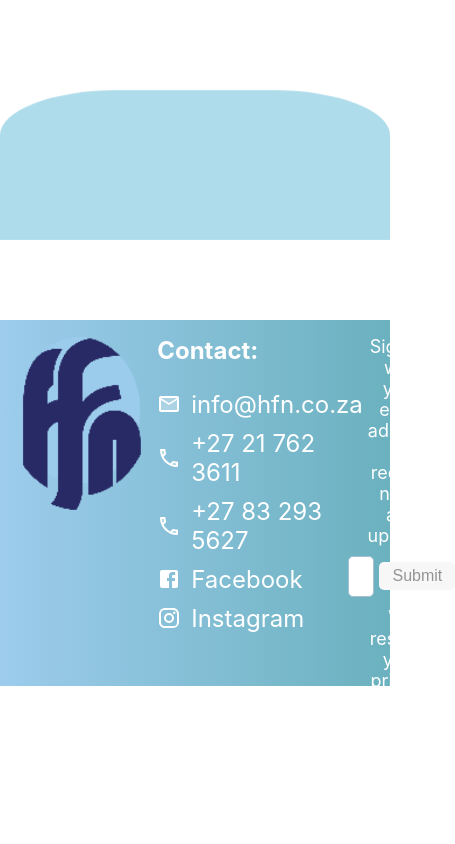
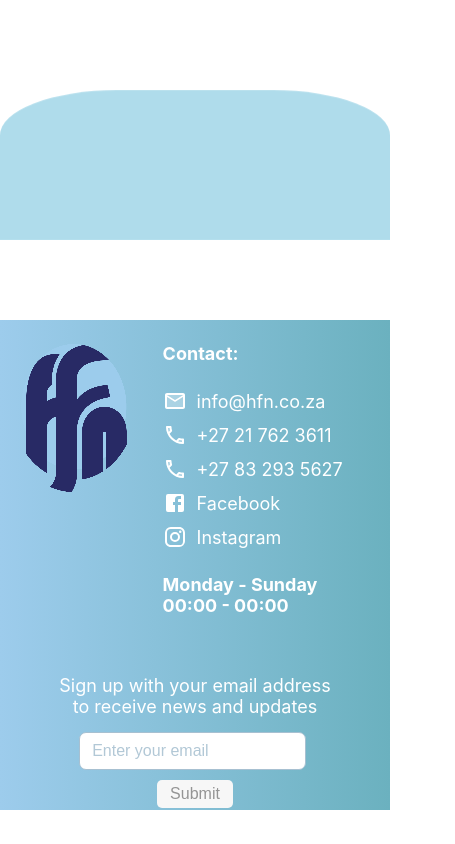
Before and after one commit to katelandcastelin/nursing-agency, a React (Create React App) app: page /contact in a window 390 px wide. Shown: the part 604-1448 px from the top of the page, 455 px wide, since content can reach past the window. Before the commit the page ends 1295 px from the top, so only its background shows below. Built offline with nearby package versions, Linux system fonts and the light colour scheme.

Commit message:
feat/footer-contents: added responsive styling for small screen

```diff
--- a/src/components/Footer.jsx
+++ b/src/components/Footer.jsx
@@ -11,16 +11,59 @@ const Container = styled.div`
   height: 350px;
   background: linear-gradient(to right, #9dccec, #6bb1bf);
   color: #fff;
-  padding-top: 4%;
+  padding: 4% 10%;
   margin-top: 80px;
   text-align: center;
   display: flex;
+  /* justify-content: space-around; */
+  justify-content: center;
+
+  @media (max-width: 1450px) {
+    display: flex;
+    justify-content: center;
+  }
+
+  @media (max-width: 1300px) {
+    padding-top: 5%;
+  }
+
+  @media (max-width: 1190px) {
+    padding-top: 6%;
+    display: flex;
+    justify-content: space-between;
+    padding: 6% 8%;
+  }
+
+  @media (max-width: 1160px) {
+    display: flex;
+    justify-content: space-between;
+    padding: 6% 5%;
+  }
+
+  @media (max-width: 715px) {
+    flex-direction: column;
+    display: block;
+    padding-bottom: 30%;
+  }
+
+  @media (max-width: 535px) {
+    flex-direction: column;
+    display: block;
+    padding-bottom: 30%;
+  }
 `;
 
 const LogoContainer = styled.div`
   display: flex;
   height: 50%;
-  margin-left: 4%;
+
+  @media (max-width: 1050px) {
+    height: 40%;
+  }
+
+  @media (max-width: 915px) {
+    height: 30%;
+  }
 `;
 
 const Logo = styled.img`
@@ -29,8 +72,33 @@ const Logo = styled.img`
 
 const ContactDetailsContainer = styled.div`
   text-align: left;
-  font-size: x-large;
-  margin-left: 4%;
+  font-size: large;
+  margin-left: 35%;
+  width: 800px;
+
+  @media (max-width: 1450px) {
+    margin-left: 15%;
+  }
+
+  @media (max-width: 1300px) {
+    margin-left: 12%;
+  }
+
+  @media (max-width: 1190px) {
+    margin-left: 8%;
+  }
+
+  @media (max-width: 920px) {
+    margin-left: 7%;
+  }
+
+  @media (max-width: 715px) {
+    margin-left: 17%;
+  }
+
+  @media (max-width: 535px) {
+    margin-left: 10%;
+  }
 `;
 
 const ContactLink = styled(Link)`
@@ -43,26 +111,71 @@ const ContactLink = styled(Link)`
 
 const SignUpContainer = styled.div`
   font-size: large;
-  width: 20%;
+
+  @media (max-width: 1450px) {
+    margin-left: 15%;
+  }
+
+  @media (max-width: 1425px) {
+    margin-left: 10%;
+    width: 30%;
+  }
+
+  @media (max-width: 1190px) {
+    margin-left: 5%;
+    width: 40%;
+  }
+
+  @media (max-width: 1050px) {
+    margin-left: 2%;
+  }
+
+  @media (max-width: 920px) {
+    width: 45%;
+  }
+
+  @media (max-width: 850px) {
+    margin-left: 0;
+  }
+
+  @media (max-width: 815px) {
+    width: 50%;
+  }
+
+  @media (max-width: 715px) {
+    margin-top: 35px;
+    width: 80%;
+    margin-left: 10%;
+  }
 `;
 
 const InputContainer = styled.div`
   margin: 10px 0;
-  display: flex;
-  justify-content: center;
-  align-items: center;
+
+  @media (max-width: 990px) {
+    margin: 15px;
+  }
+
+  @media (max-width: 715px) {
+
+  }
 `;
 
 const EmailInputField = styled.input`
   padding: 9px 12px;
   margin-right: 5px;
-  border-radius: 5px;
+  border-radius: 7px;
   border: 1px solid #a7c0d1;
   width: 70%;
-  font-size: large;
+  font-size: medium;
 
   &::placeholder {
     color: #b2c8d6;
+  }
+
+  @media (max-width: 990px) {
+    margin-bottom: 10px;
+    width: 80%;
   }
 `;
 
@@ -83,6 +196,7 @@ const SubmitButton = styled.input`
 export default function Footer() {
   return (
     <Container>
+      <div style={{display: 'flex'}}>
       <LogoContainer>
         <Logo src={HFNLogo} />
       </LogoContainer>
@@ -108,7 +222,10 @@ export default function Footer() {
           <InstagramIcon style={{marginRight: '10px'}} />
           Instagram
         </ContactLink>
+        <h4 style={{marginTop: '25px'}}>Monday - Sunday 00:00 - 00:00</h4>
       </ContactDetailsContainer>
+      </div>
+      <div>
       <SignUpContainer>
         Sign up with your email address to receive news and updates
         <InputContainer>
@@ -117,6 +234,7 @@ export default function Footer() {
         </InputContainer>
         We respect your privacy
       </SignUpContainer>
+      </div>
     </Container>
   )
 }
```
